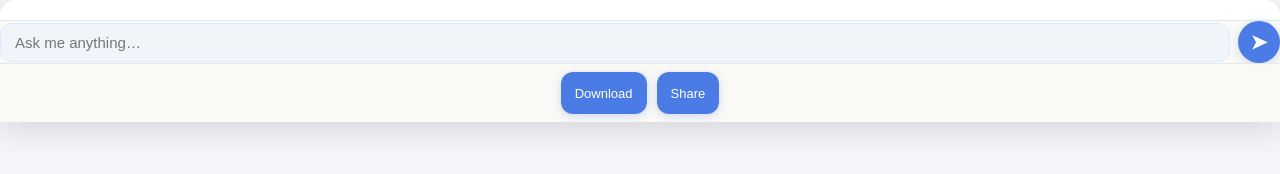
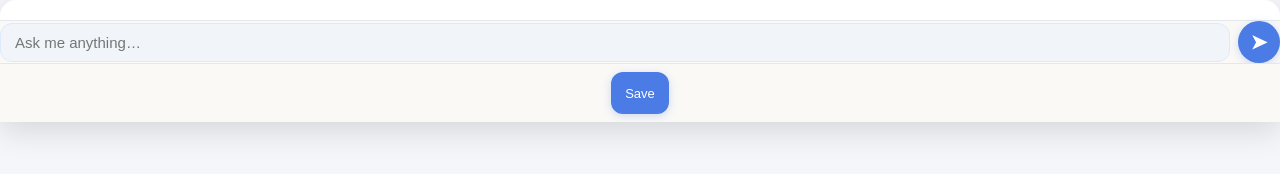
Before and after one commit to overtext71/chatbot-widget, a website: page public/index.html in a window 1280 px wide. Drawn offline with Linux system fonts and the light colour scheme.

Commit message:
changed bot for coach and download button for save

```diff
--- a/public/index.html
+++ b/public/index.html
@@ -101,7 +101,7 @@ form#inputRow {
     padding: 8px 12px;
     border-top: 1px solid #e4e8ee;
 }
-/* Style for the save buttons */
+/* Style for the save button */
 .save-button {
     border-radius: 12px;
     width: auto;
@@ -119,8 +119,7 @@ form#inputRow {
         <button type="submit">➤</button>
     </form>
     <div id="buttonRow">
-        <button type="button" class="save-button" onclick="downloadChat()">Download</button>
-        <button type="button" class="save-button" onclick="shareChat()">Share</button>
+        <button type="button" class="save-button" onclick="saveChat()">Save</button>
     </div>
 </div>
 
@@ -138,7 +137,7 @@ function add(role, text) {
     div.innerHTML =
     (role === 'user'
         ? '<img src="https://rtrb.app/icons/rtrb-chat2-icon.png" alt="User" class="chat-icon"> '
-        : '<img src="https://rtrb.app/icons/rtrb-chat-icon.png" alt="Bot" class="chat-icon"> ')
+        : '<img src="https://rtrb.app/icons/rtrb-chat-icon.png" alt="Coach" class="chat-icon"> ')
     + text;
     messages.appendChild(div);
     messages.scrollTop = messages.scrollHeight;
@@ -178,8 +177,8 @@ function getChatContent() {
     return chatText;
 }
 
-// Function to download the chat content as a .txt file
-function downloadChat() {
+// Function to save the chat content as a .txt file
+function saveChat() {
     const content = getChatContent();
     if (!content) {
         alert('No chat content available.');
@@ -195,25 +194,6 @@ function downloadChat() {
     document.body.removeChild(a);
     URL.revokeObjectURL(url);
 }
-
-// Function to share the chat content using Web Share API
-function shareChat() {
-    const content = getChatContent();
-    if (!content) {
-        alert('No chat content available.');
-        return;
-    }
-    if (navigator.share) {
-        navigator.share({
-            title: 'Chat Content',
-            text: content,
-        })
-        .then(() => console.log('Content shared successfully'))
-        .catch((error) => console.log('Error sharing content:', error));
-    } else {
-        alert('Web Share API is not supported on this browser. Try downloading the content instead.');
-    }
-}
 </script>
 </body>
 </html>
```
